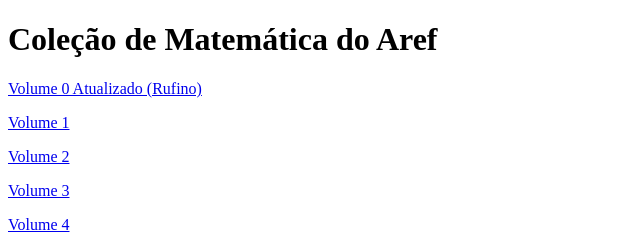
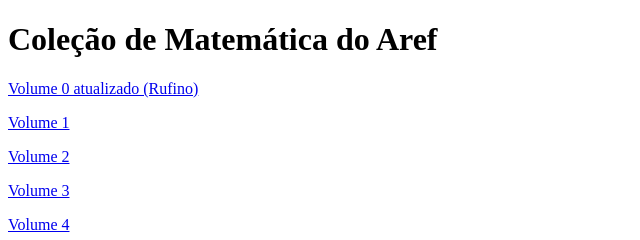
Before and after one commit to arthurfelixgr/aref, a plain HTML site: page index.html in a window 1280 px wide. Shown: the top 240 px of the page, 0-640 px from the left. Drawn offline with Linux system fonts and the light colour scheme.

Commit message:
Update index.html

```diff
--- a/index.html
+++ b/index.html
@@ -5,7 +5,7 @@
 </head>
 <body>
 <h1>Coleção de Matemática do Aref</h1>
-<p><p><a href="volume0.pdf" target="_blank">Volume 0 Atualizado (Rufino)</a></p>
+<p><p><a href="volume0.pdf" target="_blank">Volume 0 atualizado (Rufino)</a></p>
 <p><a href="aref1.pdf" target="_blank">Volume 1</a></p>
 <p><a href="aref2.pdf" target="_blank">Volume 2</a></p>
 <p><a href="aref3.pdf" target="_blank">Volume 3</a></p>
```
